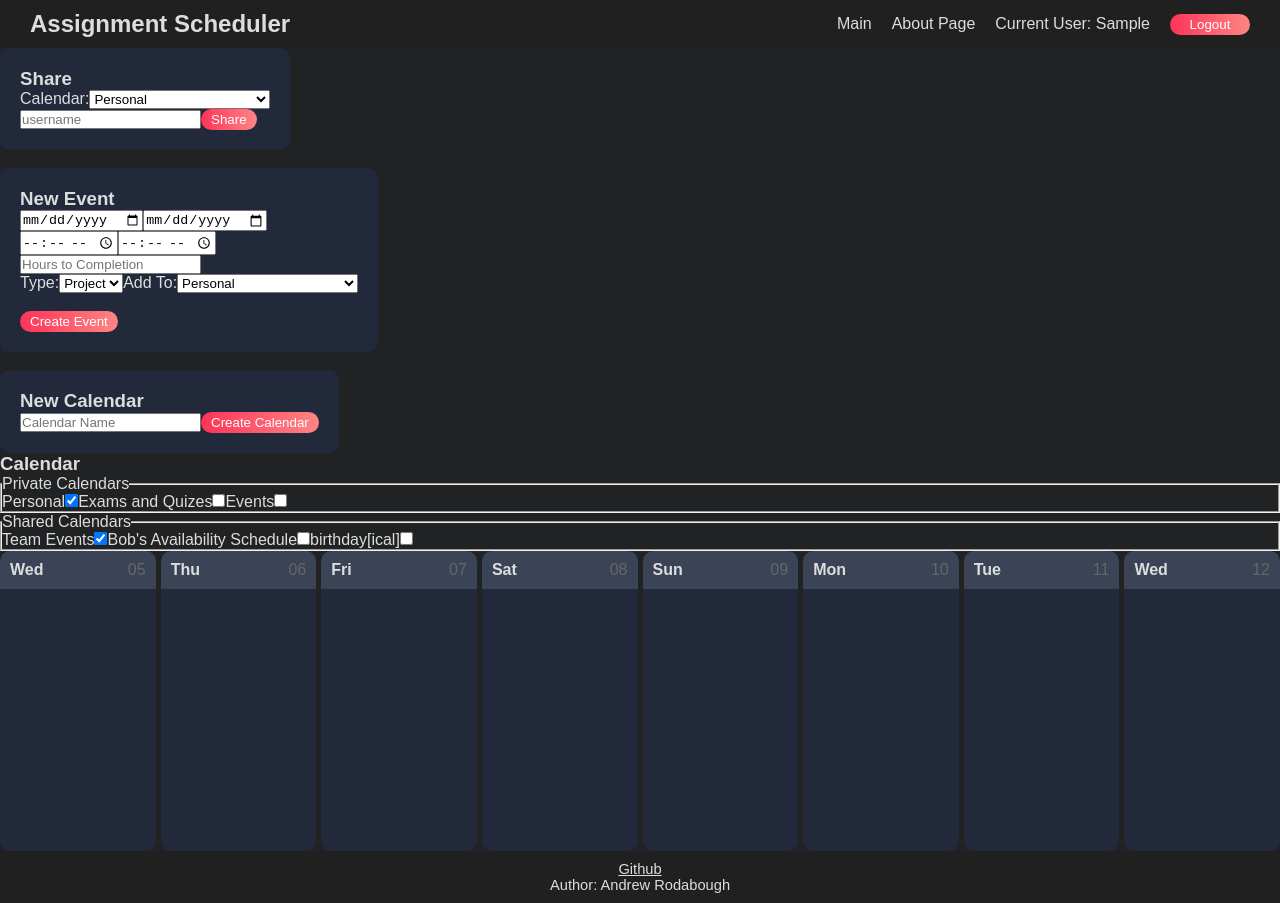
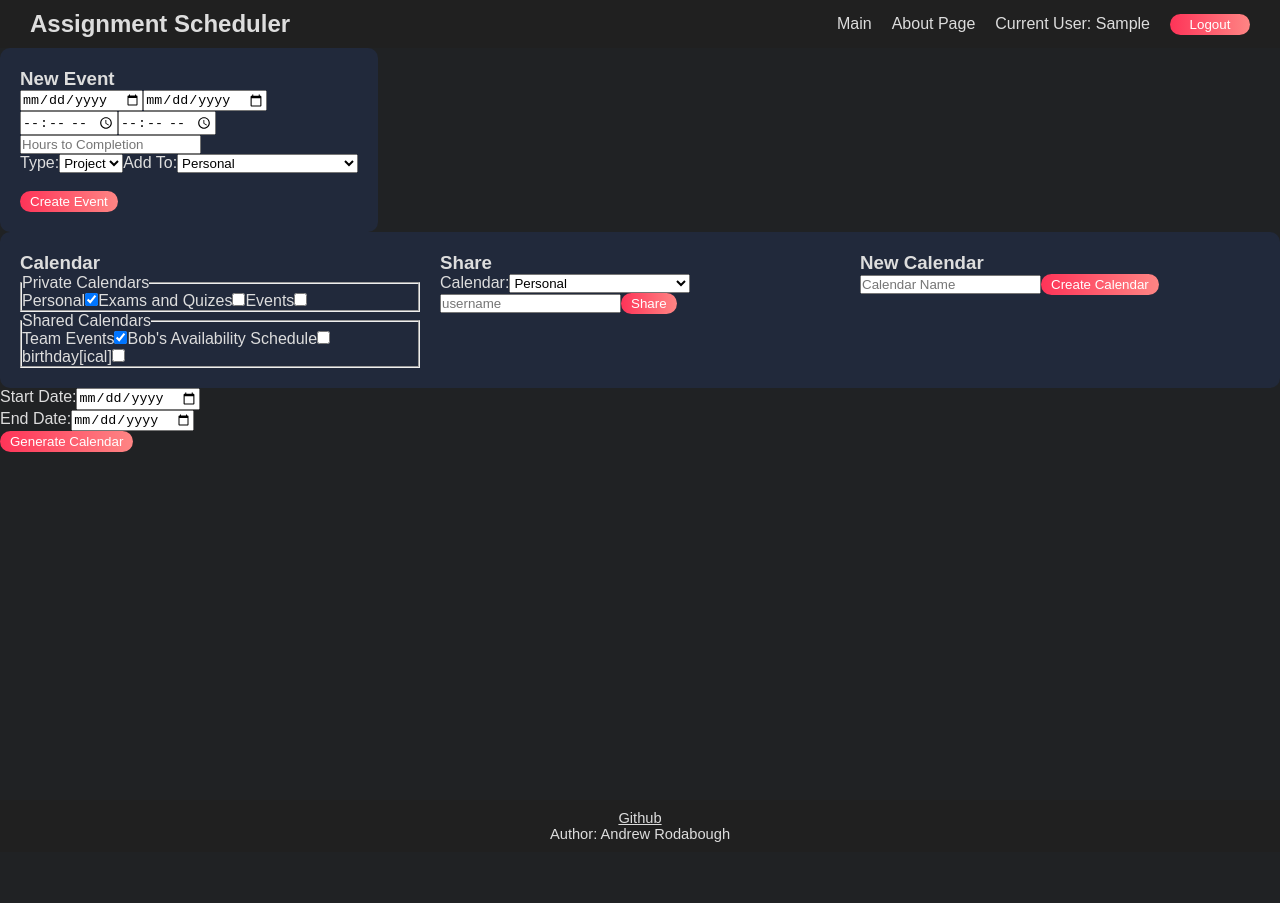
Before and after one commit to AndrewRodabough/AssignmentScheduler, a React (Vite) app: page /login in a window 1280 px wide. Both pictures are taken after typing "Sample", "Sample123" into the empty fields and a click on the button "Login". After the commit the page ends 852 px from the top, so only its background shows below. Built offline with nearby package versions, Linux system fonts and the light colour scheme.

Commit message:
modify layout of boxes in main.jsx

```diff
--- a/src/app.css
+++ b/src/app.css
@@ -97,6 +97,16 @@ footer {
     width: fit-content;
 }
 
+.gridbox {
+    display: grid;
+    grid-template-columns: 1fr 1fr 1fr;
+    gap: 20px;
+    width: 100%;
+
+    min-width: 300px; /* Prevents boxes from getting too small */
+  }
+
+
 .loginBox {
     text-align: center;
 }
--- a/src/main/main.css
+++ b/src/main/main.css
@@ -30,7 +30,7 @@
   }
 
   .day-of-month {
-    color: #666;
+    color: var(text-color);
   }
 
   .column-content {
--- a/src/main/main.jsx
+++ b/src/main/main.jsx
@@ -1,22 +1,66 @@
 import React from 'react';
-import '../app.css';
 import './main.css';
-import { useMemo } from 'react';
+import { useState } from 'react';
 import { format, eachDayOfInterval, parseISO } from 'date-fns';
 
-const CalendarGrid = ({ startDate, endDate }) => {
-    const dateColumns = useMemo(() => {
+const CalendarGrid = () => {
+    const [startDate, setStartDate] = useState('');
+    const [endDate, setEndDate] = useState('');
+    const [dateColumns, setDateColumns] = useState([]);
+
+    const handleGenerateCalendar = () => {
+      // Validate dates
+      if (!startDate || !endDate) {
+        alert('Please enter both start and end dates');
+        return;
+      }
+
+      // Parse and generate date columns
       const start = parseISO(startDate);
       const end = parseISO(endDate);
 
-      return eachDayOfInterval({ start, end }).map(date => ({
+      // Check if end date is after start date
+      if (end < start) {
+        alert('End date must be after start date');
+        return;
+      }
+
+      const columns = eachDayOfInterval({ start, end }).map(date => ({
         fullDate: format(date, 'yyyy-MM-dd'),
         dayOfWeek: format(date, 'EEE'),
         dayOfMonth: format(date, 'dd')
       }));
-    }, [startDate, endDate]);
+
+      setDateColumns(columns);
+    };
 
     return (
+      <div className="calendar-container">
+        <div className="date-input-section">
+          <div className="input-group">
+            <label htmlFor="start-date">Start Date:</label>
+            <input
+              type="date"
+              id="start-date"
+              value={startDate}
+              onChange={(e) => setStartDate(e.target.value)}
+            />
+          </div>
+          <div className="input-group">
+            <label htmlFor="end-date">End Date:</label>
+            <input
+              type="date"
+              id="end-date"
+              value={endDate}
+              onChange={(e) => setEndDate(e.target.value)}
+            />
+          </div>
+          <button onClick={handleGenerateCalendar}>
+            Generate Calendar
+          </button>
+        </div>
+
+        {dateColumns.length > 0 && (
           <div className="calendar-grid">
             {dateColumns.map(({ fullDate, dayOfWeek, dayOfMonth }) => (
               <div key={fullDate} className="calendar-column">
@@ -25,10 +69,12 @@ const CalendarGrid = ({ startDate, endDate }) => {
                   <span className="day-of-month">{dayOfMonth}</span>
                 </div>
                 <div className="column-content">
-              {/* Add your events or scheduling content here */}
+                  {/* Placeholder for events or scheduling content */}
                 </div>
               </div>
             ))}
+          </div>
+        )}
       </div>
     );
   };
@@ -36,32 +82,6 @@ const CalendarGrid = ({ startDate, endDate }) => {
 function Main() {
     return (
     <>
-        <section className="box">
-            <h3>Share</h3>
-            <label htmlFor="shareCalendar">Calendar:</label>
-            <select id="shareCalendar" name="shareCalendar">
-                <option value="personal">Personal</option>
-                <option value="exams">Exam and Quizes</option>
-                <option value="events">Events</option>
-                <option value="team">Team Events</option>
-                <option value="bob">Bob's Availability Schedule</option>
-            </select>
-
-            <br/>
-
-            <input
-                type="text"
-                id="shareUsername"
-                name="shareUsername"
-                placeholder="username"
-                required
-            />
-
-            <button type="button">Share</button>
-        </section>
-
-        <br/>
-
         <section className="box">
             <h3>New Event</h3>
             <div>
@@ -121,19 +141,7 @@ function Main() {
             <button type="button">Create Event</button>
         </section>
 
-        <br/>
-
-        <section className="box">
-            <h3>New Calendar</h3>
-            <input
-                type="text"
-                id="newCalendarName"
-                name="newCalendarName"
-                placeholder="Calendar Name"
-                required
-            />
-            <button type="button">Create Calendar</button>
-        </section>
+        <section className='box gridbox'>
 
             <section>
                 <h3>Calendar</h3>
@@ -162,11 +170,46 @@ function Main() {
                         <input type="checkbox" id="birthday" name="birthday" />
                     </fieldset>
                 </div>
+            </section>
+            <section>
+                <h3>Share</h3>
+                <label htmlFor="shareCalendar">Calendar:</label>
+                <select id="shareCalendar" name="shareCalendar">
+                    <option value="personal">Personal</option>
+                    <option value="exams">Exam and Quizes</option>
+                    <option value="events">Events</option>
+                    <option value="team">Team Events</option>
+                    <option value="bob">Bob's Availability Schedule</option>
+                </select>
+
+                <br/>
+
+                <input
+                    type="text"
+                    id="shareUsername"
+                    name="shareUsername"
+                    placeholder="username"
+                    required
+                />
+
+                <button type="button">Share</button>
+            </section>
+
+            <section>
+                <h3>New Calendar</h3>
+                <input
+                    type="text"
+                    id="newCalendarName"
+                    name="newCalendarName"
+                    placeholder="Calendar Name"
+                    required
+                />
+                <button type="button">Create Calendar</button>
+            </section>
+        </section>
+        <section>
             <div>
-                <CalendarGrid
-                    startDate="2024-06-05"
-                    endDate="2024-06-12"
-                />
+                <CalendarGrid />
             </div>
         </section>
     </>
```
Lines whose indentation alone changed are shown as unchanged.
